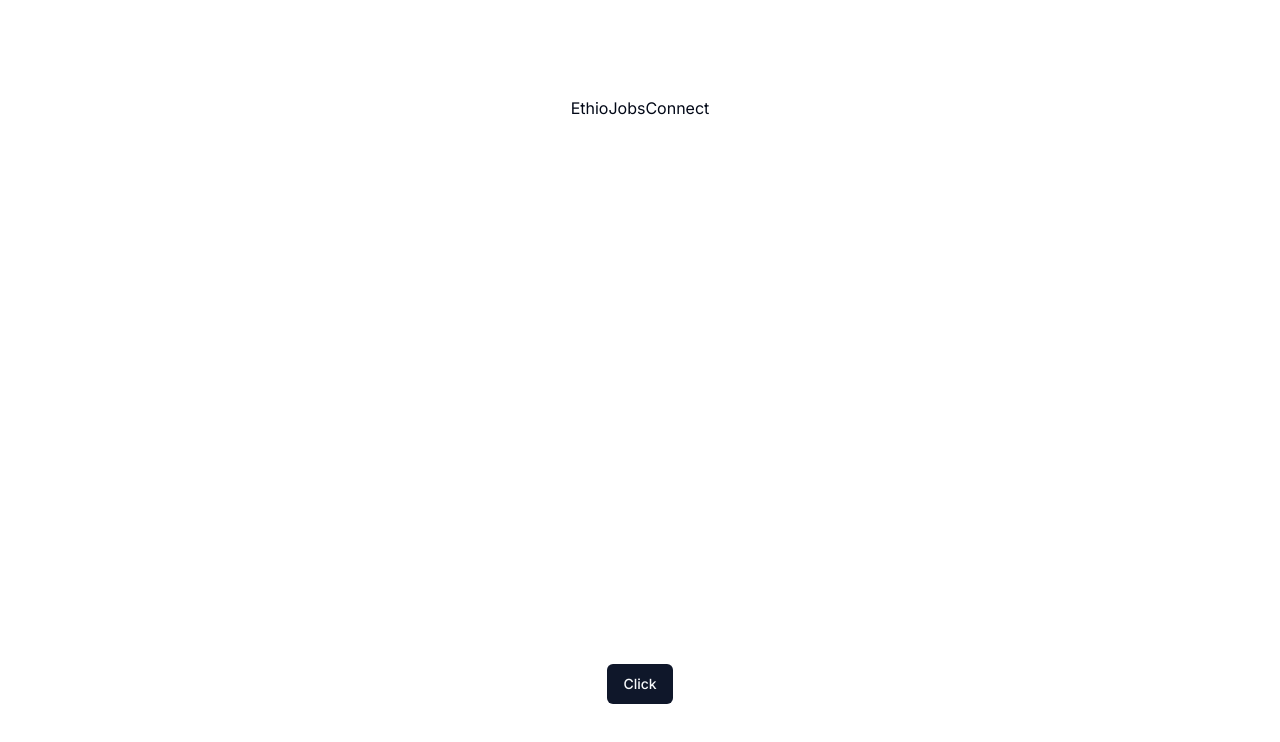
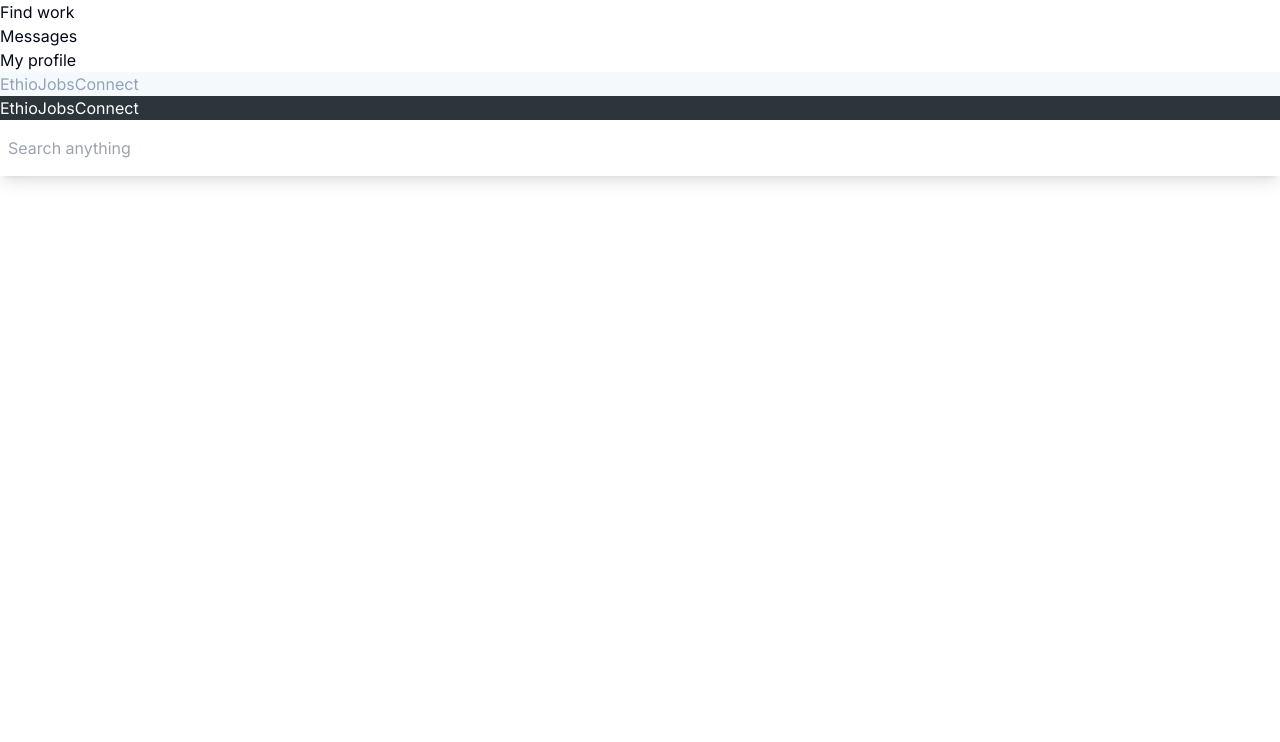
Before and after one commit to Python-killer14/job-connect-app, a Next.js app: page / in a window 1280 px wide. Shown: the top 742 px of the page. Built offline with nearby package versions, Linux system fonts and the light colour scheme.

Commit message:
Dev: Tailwind config file configured with color choices.

```diff
--- /dev/null
+++ b/src/app/(home)/page.tsx
@@ -0,0 +1,16 @@
+"use client"
+import MaxWidthWrapper from "@/components/MaxWidthWrapper";
+import { Button } from "@/components/ui/button";
+
+export default function Home() {
+
+  return (
+    <main className="dark dark:bg-gun-metal">
+      <MaxWidthWrapper>
+      <h1 className="text-muted-foreground bg-light-blue">EthioJobsConnect</h1>
+      <h1 className=" dark:text-white dark:bg-gun-metal">EthioJobsConnect</h1>
+      <input type="text" placeholder="Search anything" className=" outline-none border-none px-2 py-4 w-96" />
+      </MaxWidthWrapper>
+    </main>
+  );
+}
--- a/src/app/globals.css
+++ b/src/app/globals.css
@@ -70,6 +70,7 @@
   * {
     @apply border-border;
   }
+
   body {
     @apply bg-background text-foreground;
   }
--- a/src/app/layout.tsx
+++ b/src/app/layout.tsx
@@ -1,6 +1,8 @@
 import type { Metadata } from "next";
 import { Inter } from "next/font/google";
 import "./globals.css";
+import { ReactNode } from "react";
+import NavigationBar from "@/components/NavigationBar";
 
 const inter = Inter({ subsets: ["latin"] });
 
@@ -12,11 +14,16 @@
 export default function RootLayout({
   children,
 }: Readonly<{
-  children: React.ReactNode;
+  children: ReactNode;
 }>) {
   return (
     <html lang="en">
-      <body className={inter.className}>{children}</body>
+      <body className={inter.className}>
+        <main>
+          <NavigationBar />
+          {children}
+        </main>
+        </body>
     </html>
   );
 }
--- a/src/app/page.tsx
+++ /dev/null
@@ -1,13 +0,0 @@
-"use client"
-import { Button } from "@/components/ui/button";
-
-export default function Home() {
-
-
-  return (
-    <main className="flex min-h-screen flex-col items-center justify-between p-24">
-      <h1>EthioJobsConnect</h1>
-      <Button>Click</Button>
-    </main>
-  );
-}
--- /dev/null
+++ b/src/components/MaxWidthWrapper.tsx
@@ -0,0 +1,14 @@
+import { cn } from '@/lib/utils'
+import React, { ReactNode } from 'react'
+
+const MaxWidthWrapper = ({className, children}: {className?: string, children: ReactNode}) => {
+  return (
+    <div
+    className={cn(
+      "mx-auto w-full max-w-screen-xl shadow-lg",
+      className)}
+    >{children}</div>
+  )
+}
+
+export default MaxWidthWrapper
--- /dev/null
+++ b/src/components/NavItem.tsx
@@ -0,0 +1,20 @@
+import Link from 'next/link'
+import React from 'react'
+
+type navItemType = {
+  name: string,
+  slug: string,
+
+}
+
+const NavItem = ({name, slug}: navItemType) => {
+  return (
+    <li >
+      <Link href={`${slug}`} >
+      {name}
+      </Link>
+      </li>
+  )
+}
+
+export default NavItem
--- /dev/null
+++ b/src/components/NavigationBar.tsx
@@ -0,0 +1,51 @@
+import { BriefcaseBusiness } from "lucide-react"
+import Link from "next/link"
+import NavItem from "./NavItem"
+
+
+interface MenuItemType {
+  id: string,
+  name: string,
+  slug: string
+}
+
+const menuData: MenuItemType[]  = [
+  {
+    id: "m1",
+    name: "Find work",
+    slug: "/"
+  },
+  {
+    id: "m2",
+    name: "Messages",
+    slug: "/messages"
+  },
+  {
+    id: "m3",
+    name: "My profile",
+    slug: "/profile"
+  },
+
+
+]
+
+const NavigationBar = () => {
+  return (
+    <div className='mx-auto w-full max-w-screen-xl'>
+      <nav>
+        <ul>
+          {
+            menuData.map(({id, name, slug}) => {
+            return (
+              <NavItem key={id} name={name} slug={slug} />
+            )
+          })
+          }
+
+        </ul>
+      </nav>
+    </div>
+  )
+}
+
+export default NavigationBar
--- a/tailwind.config.ts
+++ b/tailwind.config.ts
@@ -19,6 +19,17 @@
     },
     extend: {
       colors: {
+        // Manual defintions
+        "light-rose": "#FFEEEA",
+        "rose-red": "#F2786D",
+        "leaf-green": "#30D949",
+        "ocean-blue": "#24B0BF",
+        "light-blue": "#F4FAFC",
+        // "custome-muted": "#F2F2F2",
+        // "muted2": "#F7F9FC",
+        "gun-metal": "#2C3539",
+        // Default Shadcn ui colors
+
         border: "hsl(var(--border))",
         input: "hsl(var(--input))",
         ring: "hsl(var(--ring))",
```
Lines whose indentation alone changed are shown as unchanged.
